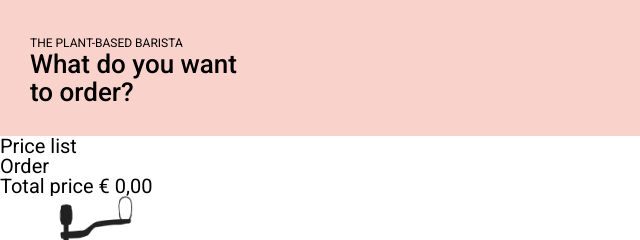
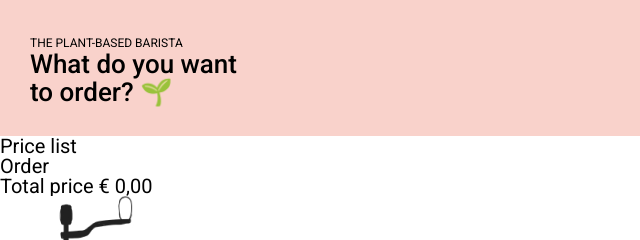
Before and after one commit to VicDebonne/coffee, a website built with webpack: page src/index.html in a window 1280 px wide. Shown: the top 240 px of the page, 0-640 px from the left. Built offline with nearby package versions, Linux system fonts and the light colour scheme; some packages are replaced by stand-ins of ours.

Commit message:
header test

```diff
--- a/src/index.html
+++ b/src/index.html
@@ -15,7 +15,7 @@
         <a class="h2-like">
           The Plant-Based Barista
         </a>
-        <h1 class="h1-like">What do you want to order?</h1>
+        <h1 class="h1-like">What do you want to order? 🌱</h1>
       </div>
     </header>
     <section class="prices highlight spaced">
```
